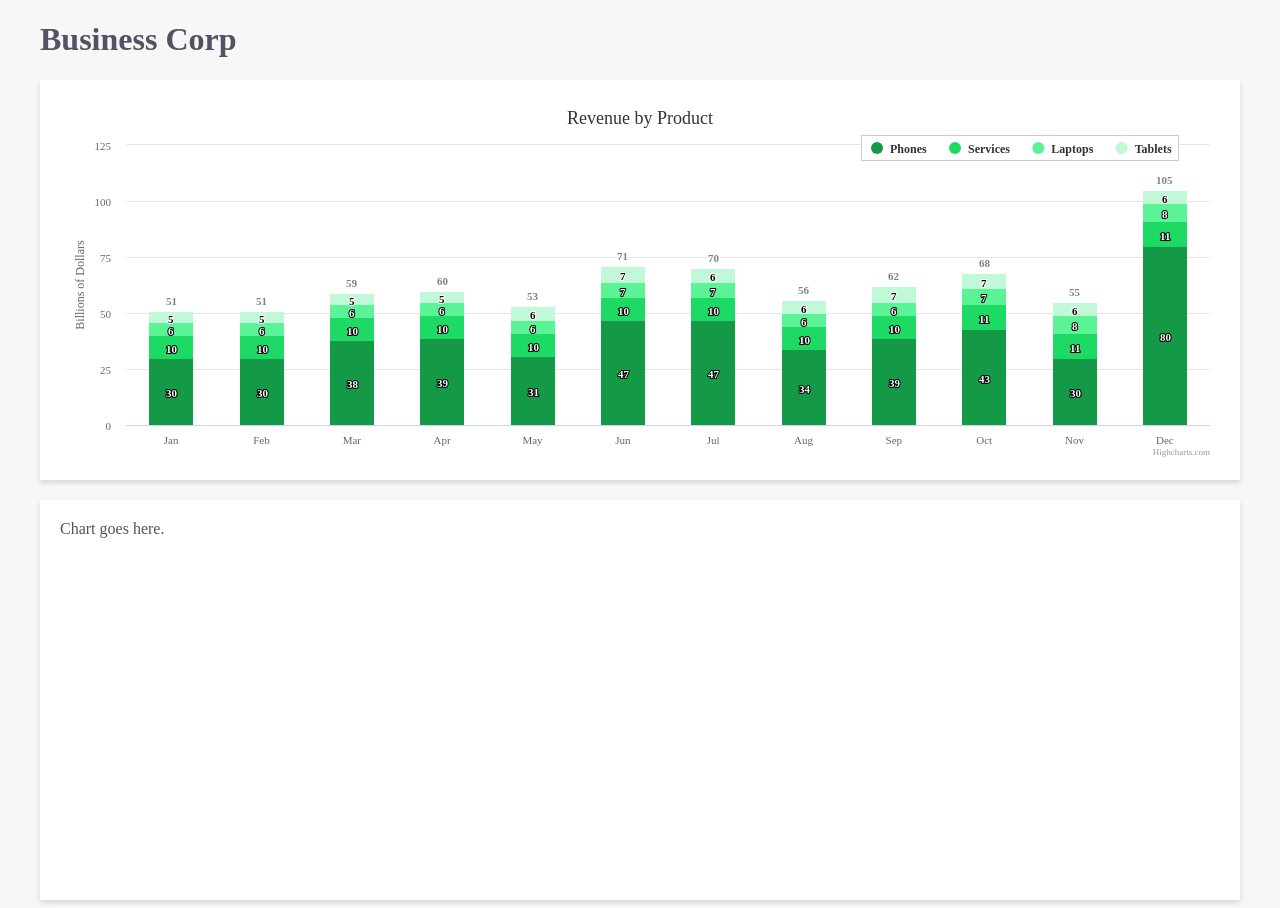
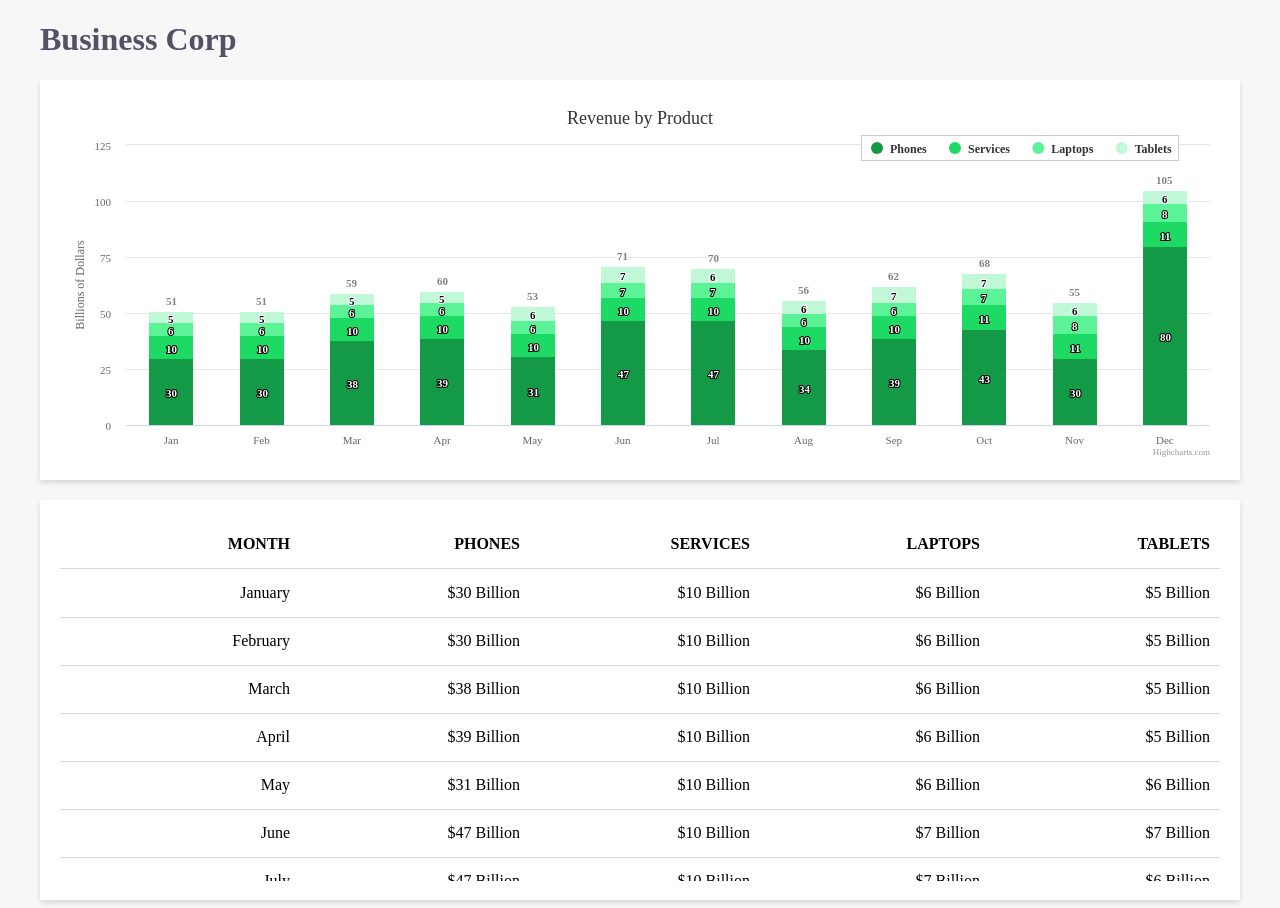
Before and after one commit to terradclarke/react-data-dashboard, a React (Create React App) app: page / in a window 1280 px wide. Built offline with nearby package versions, Linux system fonts and the light colour scheme; a web font is replaced by a local one.

Commit message:
Finished Virtualized Table

```diff
--- a/package.json
+++ b/package.json
@@ -11,6 +11,7 @@
     "react": "^17.0.1",
     "react-dom": "^17.0.1",
     "react-scripts": "4.0.1",
+    "react-virtualized": "^9.22.2",
     "styled-components": "^5.2.1",
     "web-vitals": "^0.2.4"
   },
--- a/src/Dashboard/Dashboard.js
+++ b/src/Dashboard/Dashboard.js
@@ -4,6 +4,7 @@ import {Container} from "./Container";
 import {GlobalStyle} from "./GlobalStyle";
 import {Card} from "./Card";
 import {Chart} from "./Chart";
+import {VirtualizedTable} from "./Table";
 
 export function Dashboard(){
     return (
@@ -12,7 +13,7 @@ export function Dashboard(){
             <Container>
                 <Brand/>
                 <Chart/>
-                <Card height={400}> Chart goes here. </Card>
+                <VirtualizedTable/>
             </Container>
         </>
     );
--- a/src/Dashboard/Data.js
+++ b/src/Dashboard/Data.js
@@ -54,4 +54,31 @@ export const tableRows = months.map((month, i) => ({
     tablets: format(chartData[3].data[i]),
 }));
 
-console.log(tableRows)
+export const tableColumns = [
+    {
+        width: 240,
+        label: 'Month',
+        dataKey: 'month',
+        numeric: true
+    }, {
+        width: 240,
+        label: 'Phones',
+        dataKey: 'phones',
+        numeric: true
+    }, {
+        width: 240,
+        label: 'Services',
+        dataKey: 'services',
+        numeric: true
+    }, {
+        width: 240,
+        label: 'Laptops',
+        dataKey: 'laptops',
+        numeric: true
+    }, {
+        width: 240,
+        label: 'Tablets',
+        dataKey: 'tablets',
+        numeric: true
+    }
+  ]
--- /dev/null
+++ b/src/Dashboard/Table.js
@@ -0,0 +1,76 @@
+import React from 'react';
+import styled from 'styled-components';
+import {tableRows, tableColumns} from "./Data";
+import {AutoSizer, Column, Table} from "react-virtualized";
+import 'react-virtualized/styles.css';
+import {Card} from "./Card";
+import {medGrey} from "./GlobalStyle";
+
+const ROW_HEIGHT = 48;
+
+const TableCell = styled.div`
+  display: flex;
+  color: black;
+  ${({ align}) => align === 'right' && `flex-direction: row-reverse`}
+`
+
+class ReactVirtualizedTable extends React.Component {
+    cellRenderer = ({cellData, columnIndex}) => {
+        const {columns} = this.props;
+        return (
+            <TableCell align={columns[columnIndex].numeric ? 'right' : 'left'}>
+                {cellData}
+            </TableCell>
+        )
+    }
+    headerRenderer = ({ label, columnIndex}) => {
+        const {columns} = this.props;
+        return (
+            <TableCell header align={columns[columnIndex].numeric ? 'right' : 'left'}>
+                <span>{label}</span>
+            </TableCell>
+        )
+    }
+    render() {
+        const { columns } = this.props;
+        return (
+            <AutoSizer>
+            {({height, width}) => (
+                <Table
+                    height={height}
+                    width={width}
+                    rowHeight={ROW_HEIGHT}
+                    headerHeight={ROW_HEIGHT}
+                    rowCount={tableRows.length}
+                    rowGetter={({index}) => tableRows[index]}
+                    rowStyle={{borderBottom: `1px solid ${medGrey}`}}
+                    gridStyle={{outline: 0}}
+                >
+                    {columns.map(({ dataKey, ...other }, index) => {
+                        return <Column
+                            key={dataKey}
+                            dataKey={dataKey}
+                            headerRenderer={headerProps =>
+                                this.headerRenderer({
+                                    ...headerProps,
+                                    columnIndex: index,
+                                })
+                                }
+                            cellRenderer={this.cellRenderer}
+                            {...other}
+                        />;
+                    })}
+                </Table>
+            )}
+        </AutoSizer>
+        );
+    }
+}
+
+export function VirtualizedTable() {
+    return (
+        <Card height={400}>
+            <ReactVirtualizedTable columns={tableColumns}/>
+        </Card>
+    )
+}
```
Also changed, not shown: 2 other files (tests, documents, lock files or other folders).
